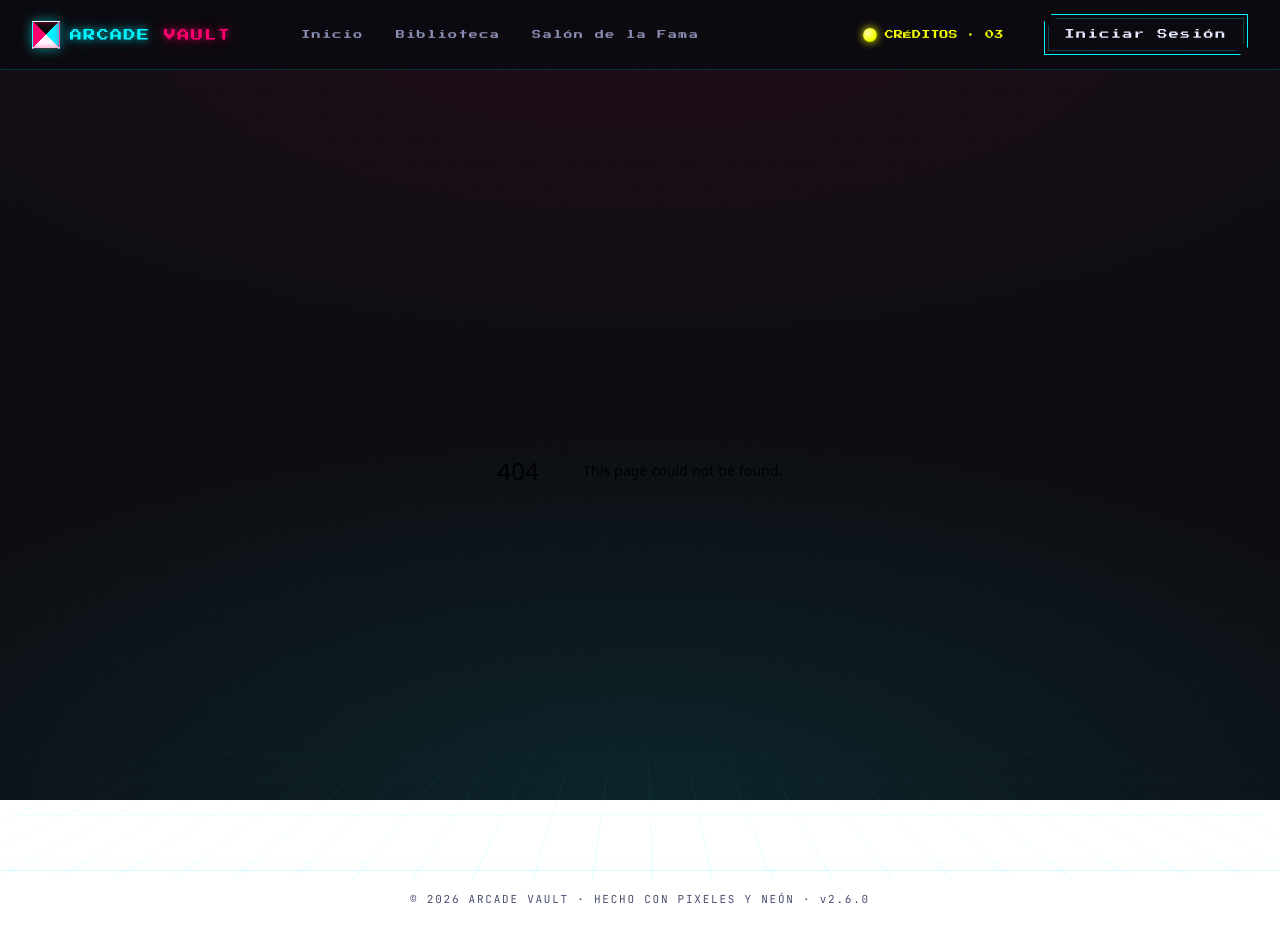
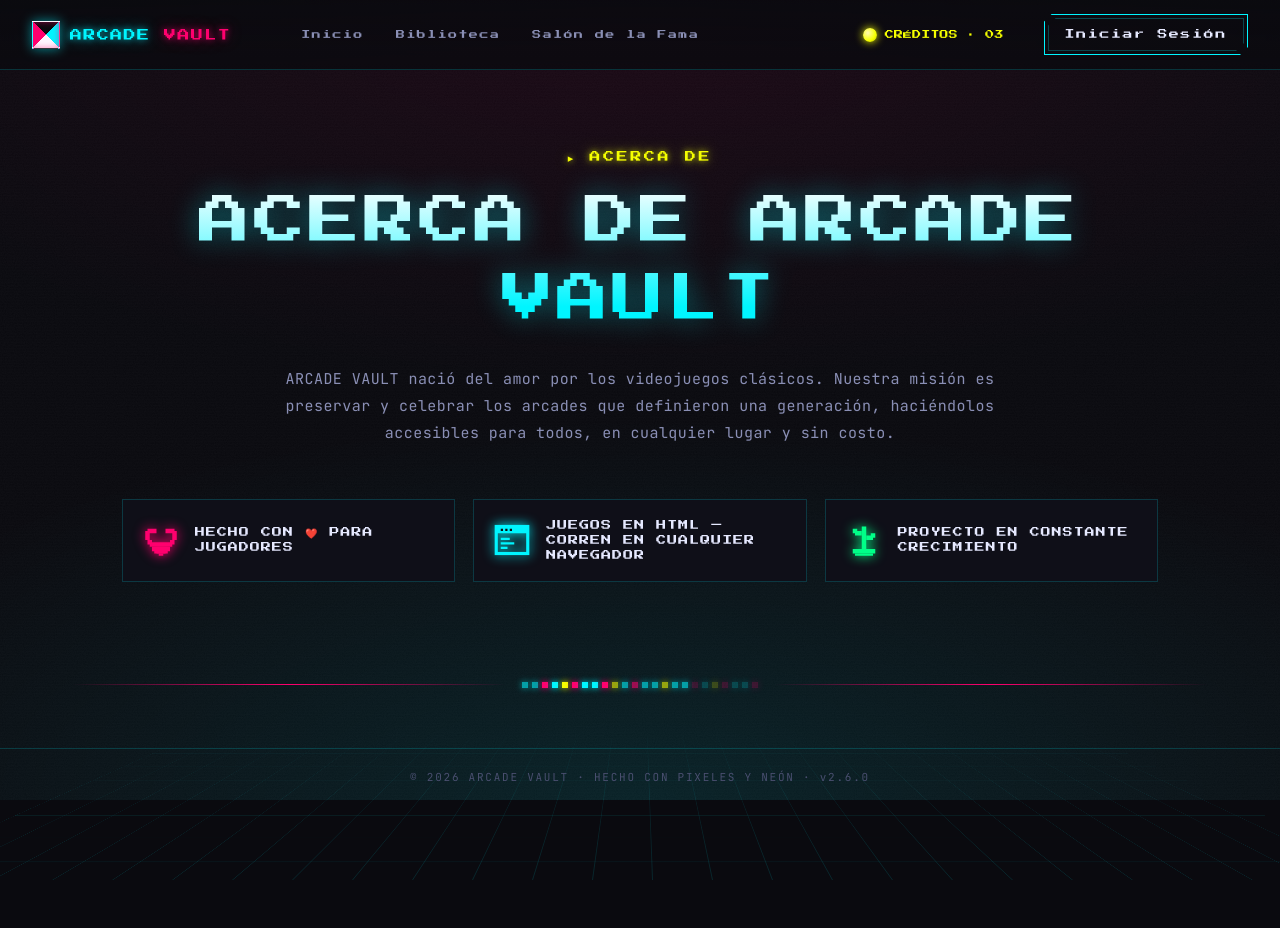
Before and after one commit to modoZen/arcade-vualt, a Next.js app: page /acerca-de in a window 1280 px wide. Before the commit this address had no page. After the commit the page ends 805 px from the top, so only its background shows below. Built offline with nearby package versions, Linux system fonts and the light colour scheme.

Commit message:
feat: agregar componente AcercaDe con animaciones y contenido informativo

```diff
--- /dev/null
+++ b/app/acerca-de/page.tsx
@@ -0,0 +1,114 @@
+"use client";
+
+import { useEffect } from "react";
+
+function useReveal() {
+  useEffect(() => {
+    const els = document.querySelectorAll(".reveal");
+    const io = new IntersectionObserver(
+      (entries) => {
+        entries.forEach((e) => {
+          if (e.isIntersecting) {
+            e.target.classList.add("in");
+            io.unobserve(e.target);
+          }
+        });
+      },
+      { threshold: 0.12 }
+    );
+    els.forEach((el) => io.observe(el));
+    return () => io.disconnect();
+  }, []);
+}
+
+const HIGHLIGHTS = [
+  { kind: "HEART", text: "HECHO CON ❤️ PARA JUGADORES", color: "magenta" },
+  { kind: "BROWSER", text: "JUEGOS EN HTML — CORREN EN CUALQUIER NAVEGADOR", color: "cyan" },
+  { kind: "PLANT", text: "PROYECTO EN CONSTANTE CRECIMIENTO", color: "green" },
+] as const;
+
+function HighlightIcon({ kind }: { kind: string }) {
+  const C = "currentColor";
+  if (kind === "HEART")
+    return (
+      <svg className="hl-icon" viewBox="0 0 16 16">
+        <g fill={C}>
+          <rect x="2" y="3" width="4" height="2" /><rect x="10" y="3" width="4" height="2" />
+          <rect x="1" y="4" width="2" height="4" /><rect x="13" y="4" width="2" height="4" />
+          <rect x="2" y="8" width="2" height="2" /><rect x="12" y="8" width="2" height="2" />
+          <rect x="3" y="9" width="10" height="2" />
+          <rect x="4" y="11" width="8" height="2" />
+          <rect x="5" y="12" width="6" height="2" />
+          <rect x="6" y="13" width="4" height="1" />
+          <rect x="7" y="14" width="2" height="1" />
+        </g>
+      </svg>
+    );
+  if (kind === "BROWSER")
+    return (
+      <svg className="hl-icon" viewBox="0 0 16 16">
+        <g fill={C}>
+          <rect x="1" y="2" width="14" height="12" fill="none" stroke={C} strokeWidth="1.4" />
+          <rect x="1" y="2" width="14" height="3" />
+          <rect x="3" y="3" width="1" height="1" fill="#0a0a0f" />
+          <rect x="5" y="3" width="1" height="1" fill="#0a0a0f" />
+          <rect x="7" y="3" width="1" height="1" fill="#0a0a0f" />
+          <rect x="3" y="7" width="4" height="1" /><rect x="3" y="9" width="6" height="1" /><rect x="3" y="11" width="3" height="1" />
+        </g>
+      </svg>
+    );
+  if (kind === "PLANT")
+    return (
+      <svg className="hl-icon" viewBox="0 0 16 16">
+        <g fill={C}>
+          <rect x="7" y="2" width="2" height="10" />
+          <rect x="4" y="4" width="3" height="2" /><rect x="9" y="6" width="3" height="2" />
+          <rect x="3" y="3" width="2" height="2" /><rect x="11" y="5" width="2" height="2" />
+          <rect x="3" y="12" width="10" height="2" />
+          <rect x="4" y="14" width="8" height="1" />
+        </g>
+      </svg>
+    );
+  return null;
+}
+
+export default function AcercaDe() {
+  useReveal();
+
+  return (
+    <div className="about fade-in">
+      <section className="about-hero">
+        <div className="kicker pixel neon-yellow">▸ ACERCA DE</div>
+        <h1 className="about-title">ACERCA DE ARCADE VAULT</h1>
+        <p className="about-mission">
+          ARCADE VAULT nació del amor por los videojuegos clásicos. Nuestra misión es preservar y
+          celebrar los arcades que definieron una generación, haciéndolos accesibles para todos, en
+          cualquier lugar y sin costo.
+        </p>
+
+        <div className="highlight-row">
+          {HIGHLIGHTS.map((h, i) => (
+            <div
+              key={h.text}
+              className={"highlight " + h.color}
+              style={{ transitionDelay: i * 80 + "ms" }}
+            >
+              <HighlightIcon kind={h.kind} />
+              <div className="hl-text pixel">{h.text}</div>
+            </div>
+          ))}
+        </div>
+      </section>
+
+      <div className="about-divider reveal" aria-hidden="true">
+        <div className="div-bar"></div>
+        <div className="div-pixels">
+          {Array.from({ length: 24 }).map((_, i) => (
+            <span key={i} style={{ animationDelay: i * 80 + "ms" }}></span>
+          ))}
+        </div>
+        <div className="div-bar"></div>
+      </div>
+    </div>
+  );
+}
```
